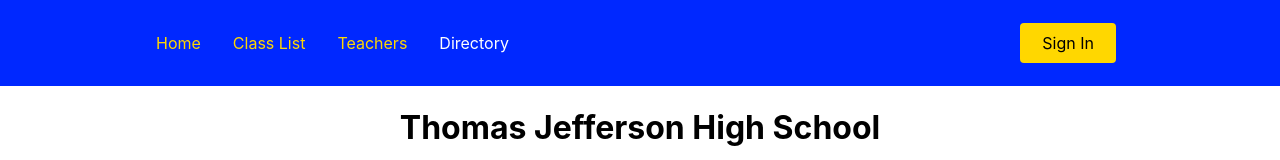
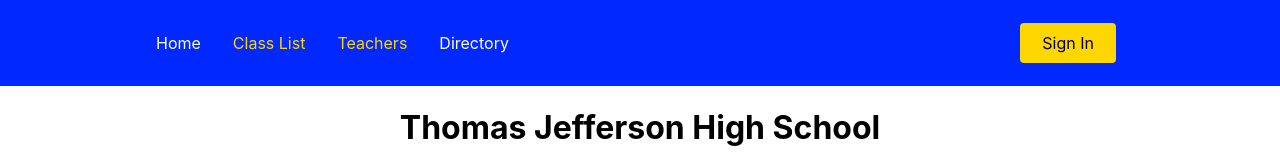
Before and after one commit to lghoerr/school-dashboard, a React (Create React App) app: page /directory in a window 1280 px wide. Shown: the top 160 px of the page. Built offline with nearby package versions, Linux system fonts and the light colour scheme.

Commit message:
navbar link to home

```diff
--- a/src/App.js
+++ b/src/App.js
@@ -7,6 +7,9 @@ function App() {
   return (
     <Router>
       <Navbar />
+      <Switch>
+        <Route path="/" component={HomePage} exact />
+      </Switch>
       <HomePage />
     </Router>
   );
--- a/src/Components/Navbar.js
+++ b/src/Components/Navbar.js
@@ -78,7 +78,7 @@ const Navbar = () => {
         <Bars />
 
         <NavMenu>
-          <NavLink to="/home" activeStyle>
+          <NavLink to="/" activeStyle>
             Home
           </NavLink>
           <NavLink to="/classes" activeStyle>
```
